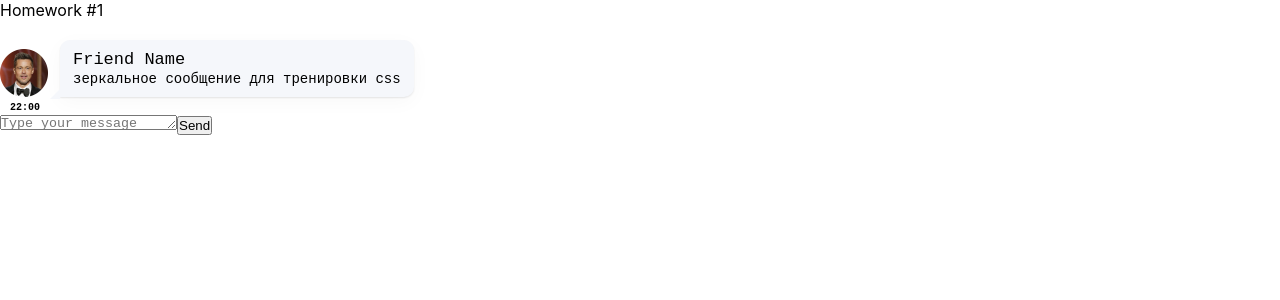
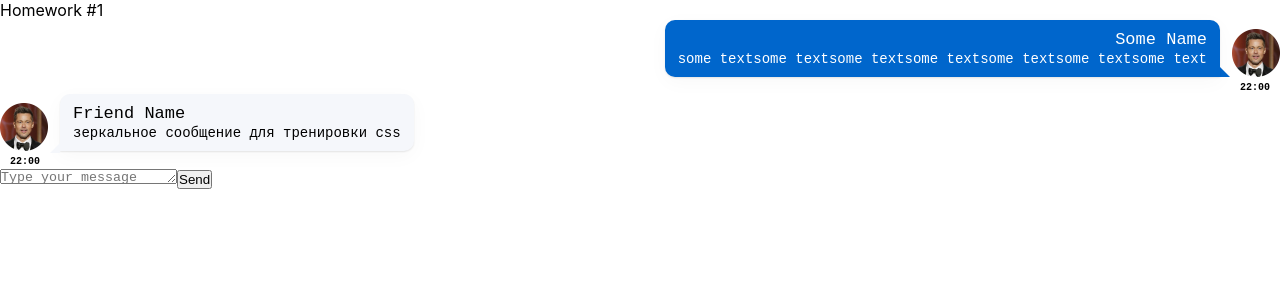
Before and after one commit to oprokopieva382/hw-01, a React (Create React App) app: page / in a window 1280 px wide. Shown: the top 300 px of the page. Built offline with nearby package versions, Linux system fonts and the light colour scheme.

Commit message:
Message ready

```diff
--- a/src/s2-homeworks/hw01/message/Message.module.css
+++ b/src/s2-homeworks/hw01/message/Message.module.css
@@ -1,31 +1,72 @@
 .message {
-
+  display: grid;
+  grid-template-areas:
+    "iit"
+    "time";
 }
 
 .imageAndText {
-
+  grid-area: iit;
+  display: grid;
+  justify-items: end;
 }
 
 .imageAndText img {
-
+  align-self: end;
+  grid-area: ava;
+  max-width: 48px;
+  margin: 0 0 5px 0;
 }
 
 .text {
-
+  position: relative;
+  grid-area: text;
+  background: #0066cc;
+  padding: 9px 13px;
+  margin: 0 60px 5px 0;
+  border-radius: 10px 10px 0 10px;
+  box-shadow: 0px 5px 20px rgba(29, 33, 38, 0.03),
+    0px 1px 2px rgba(29, 33, 38, 0.1);
 }
 
 .text:after {
-
+  content: "";
+  position: absolute;
+  z-index: -1;
+  left: 100%;
+  bottom: 0;
+  width: 0;
+  height: 0;
+  border-style: solid;
+  border-width: 10px 0 0 10px;
+  border-color: transparent transparent transparent #0066cc;
 }
 
 .name {
-
+  font-family: monospace;
+  font-weight: 480;
+  font-size: 17px;
+  line-height: 21px;
+  color: #ffffff;
+  text-align: right;
 }
 
 .messageText {
-
+  font-family: monospace;
+  font-weight: 380;
+  font-size: 14px;
+  line-height: 18px;
+  color: #ffffff;
 }
 
 .time {
-
+  grid-area: time;
+  text-align: right;
+  margin: 0px 10px 0px 0px;
+  font-family: monospace;
+  font-style: normal;
+  font-weight: 600;
+  font-size: 10px;
+  line-height: 12px;
+  color: #000000;
 }
--- a/src/s2-homeworks/hw01/message/Message.tsx
+++ b/src/s2-homeworks/hw01/message/Message.tsx
@@ -1,40 +1,43 @@
-import React from 'react'
-import s from './Message.module.css'
+import React from "react";
+import { MessageType } from "../HW1";
+import s from "./Message.module.css";
 
 // нужно создать правильный тип вместо any
-export type MessagePropsType = any
+export type MessagePropsType = {
+  message: MessageType;
+};
 
 // нужно отобразить приходящие данные
 const Message = (props: MessagePropsType) => {
   return (
-        <div id={'hw1-message-' + props.message.id} className={s.message}>
+    <div id={"hw1-message-" + props.message.id} className={s.message}>
       <div className={s.imageAndText}>
         <img
-                    id={'hw1-avatar-' + props.message.id}
+          id={"hw1-avatar-" + props.message.id}
           // создаёт студент
-
+          src={props.message.user.avatar}
           //
         />
         <div className={s.text}>
-                    <div id={'hw1-name-' + props.message.id} className={s.name}>
+          <div id={"hw1-name-" + props.message.id} className={s.name}>
             {/*создаёт студент*/}
-
+            {props.message.user.name}
             {/**/}
           </div>
-                    <pre id={'hw1-text-' + props.message.id} className={s.messageText}>
+          <pre id={"hw1-text-" + props.message.id} className={s.messageText}>
             {/*создаёт студент*/}
-
+            {props.message.message.text}
             {/**/}
           </pre>
         </div>
       </div>
-            <div id={'hw1-time-' + props.message.id} className={s.time}>
+      <div id={"hw1-time-" + props.message.id} className={s.time}>
         {/*создаёт студент*/}
-
+        {props.message.message.time}
         {/**/}
       </div>
     </div>
-    )
-}
+  );
+};
 
-export default Message
+export default Message;
```
Lines whose indentation alone changed are shown as unchanged.
